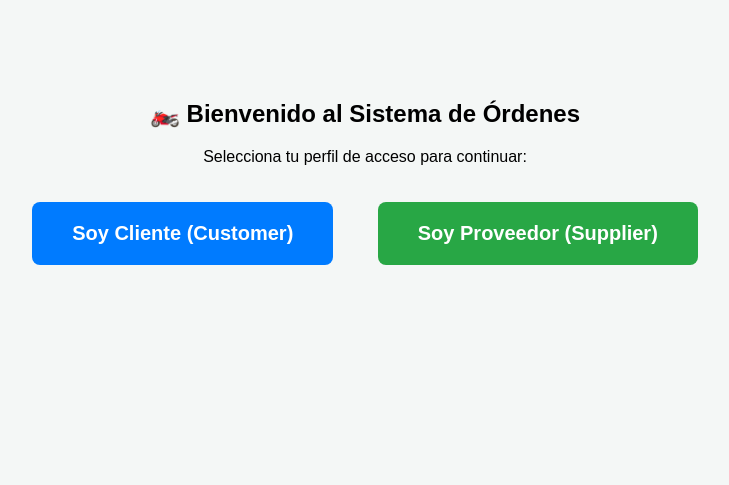
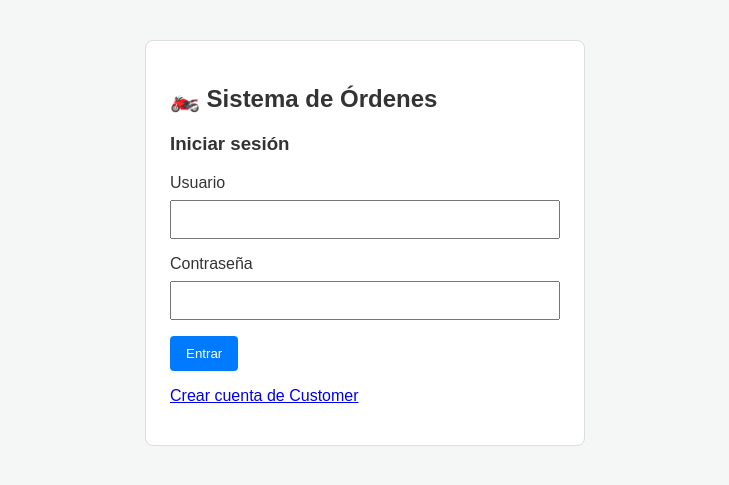
Before and after one commit to Erichjcb/sistema_de_ordenes_motos, a PHP site: page /index.php?acceso=login in a window 1280 px wide. Shown: the top 485 px of the page, without its empty margins (275-1004 px from the left). Run offline with PHP 8.4, Linux system fonts and the light colour scheme.

Commit message:
MEJORAS CON COPILOT V1 - Cuentas y permisos

```diff
--- /dev/null
+++ b/controllers/AuthController.php
@@ -0,0 +1,106 @@
+<?php
+require_once 'models/UsuarioDAO.php';
+
+class AuthController {
+    private $dao;
+
+    public function __construct() {
+        $this->dao = new UsuarioDAO();
+    }
+
+    public function obtenerTokenCsrf() {
+        if (empty($_SESSION['token_csrf'])) {
+            $_SESSION['token_csrf'] = bin2hex(random_bytes(32));
+        }
+
+        return $_SESSION['token_csrf'];
+    }
+
+    public function manejarPeticiones() {
+        if ($_SERVER['REQUEST_METHOD'] !== 'POST' || empty($_POST['auth_action'])) {
+            return;
+        }
+
+        $token = $_POST['token_csrf'] ?? '';
+        if (!is_string($token) || !hash_equals($this->obtenerTokenCsrf(), $token)) {
+            http_response_code(400);
+            exit('Solicitud inválida. Recarga la página e inténtalo de nuevo.');
+        }
+
+        $accion = $_POST['auth_action'];
+
+        if ($accion === 'logout') {
+            $_SESSION = [];
+            session_regenerate_id(true);
+            header('Location: index.php');
+            exit;
+        }
+
+        if ($accion === 'login') {
+            $usuarioInput = $_POST['usuario'] ?? '';
+            $passwordInput = $_POST['contrasena'] ?? '';
+            $usuario = is_string($usuarioInput) ? trim($usuarioInput) : '';
+            $contrasena = is_string($passwordInput) ? $passwordInput : '';
+            $cuenta = $this->dao->buscarPorUsuario($usuario);
+
+            if (!$cuenta || !password_verify($contrasena, $cuenta['password_hash'])) {
+                $_SESSION['mensaje'] = 'Usuario o contraseña incorrectos.';
+                $_SESSION['tipo_mensaje'] = 'error';
+                header('Location: index.php?acceso=login');
+                exit;
+            }
+
+            session_regenerate_id(true);
+            $_SESSION['usuario'] = [
+                'id' => (int) $cuenta['id'],
+                'usuario' => $cuenta['usuario'],
+                'rol' => $cuenta['rol']
+            ];
+            unset($_SESSION['token_csrf']);
+            header('Location: index.php?rol=' . ($cuenta['rol'] === 'proveedor' ? 'proveedor' : 'cliente'));
+            exit;
+        }
+
+        if ($accion === 'registro') {
+            $usuarioInput = $_POST['usuario'] ?? '';
+            $passwordInput = $_POST['contrasena'] ?? '';
+            $confirmationInput = $_POST['confirmacion'] ?? '';
+            $usuario = is_string($usuarioInput) ? trim($usuarioInput) : '';
+            $contrasena = is_string($passwordInput) ? $passwordInput : '';
+            $confirmacion = is_string($confirmationInput) ? $confirmationInput : '';
+
+            if (!preg_match('/^[a-zA-Z0-9_.-]{3,50}$/', $usuario)) {
+                $_SESSION['mensaje'] = 'El usuario debe tener entre 3 y 50 caracteres: letras, números, punto, guion o guion bajo.';
+                $_SESSION['tipo_mensaje'] = 'error';
+                header('Location: index.php?acceso=registro');
+                exit;
+            }
+
+            if (strlen($contrasena) < 8) {
+                $_SESSION['mensaje'] = 'La contraseña debe tener al menos 8 caracteres.';
+                $_SESSION['tipo_mensaje'] = 'error';
+                header('Location: index.php?acceso=registro');
+                exit;
+            }
+
+            if ($contrasena !== $confirmacion) {
+                $_SESSION['mensaje'] = 'Las contraseñas no coinciden.';
+                $_SESSION['tipo_mensaje'] = 'error';
+                header('Location: index.php?acceso=registro');
+                exit;
+            }
+
+            if (!$this->dao->registrarCliente($usuario, password_hash($contrasena, PASSWORD_DEFAULT))) {
+                $_SESSION['mensaje'] = 'Ese nombre de usuario ya está registrado.';
+                $_SESSION['tipo_mensaje'] = 'error';
+                header('Location: index.php?acceso=registro');
+                exit;
+            }
+
+            $_SESSION['mensaje'] = 'Cuenta creada. Ya puedes iniciar sesión.';
+            $_SESSION['tipo_mensaje'] = 'success';
+            header('Location: index.php?acceso=login');
+            exit;
+        }
+    }
+}
--- a/controllers/OrdenController.php
+++ b/controllers/OrdenController.php
@@ -9,16 +9,30 @@ class OrdenController {
     }
 
     public function manejarPeticiones() {
-        $rol = $_REQUEST['rol'] ?? 'inicio';
+        $usuario = $_SESSION['usuario'];
+        $rol = $usuario['rol'] === 'proveedor' ? 'proveedor' : 'cliente';
         $vista = $_REQUEST['vista'] ?? 'nueva';
 
         if ($_SERVER['REQUEST_METHOD'] === 'POST') {
             $accion = $_POST['accion'] ?? 'guardar';
+            $token = $_POST['token_csrf'] ?? '';
+            if (empty($_SESSION['token_csrf']) || !is_string($token) || !hash_equals($_SESSION['token_csrf'], $token)) {
+                http_response_code(400);
+                exit('Solicitud inválida. Recarga la página e inténtalo de nuevo.');
+            }
 
             // ACCIÓN: EL PROVEEDOR CAMBIA EL ESTADO
             if ($accion === 'cambiar_estado') {
-                $id_orden = $_POST['id_orden'];
-                $nuevo_estado = $_POST['nuevo_estado'];
+                if ($rol !== 'proveedor') {
+                    http_response_code(403);
+                    exit('No tienes permiso para cambiar estados.');
+                }
+                $id_orden = $_POST['id_orden'] ?? '';
+                $nuevo_estado = $_POST['nuevo_estado'] ?? '';
+                if (!in_array($nuevo_estado, ['Procesando', 'Confirmado', 'Enviado', 'Cancelado'], true)) {
+                    http_response_code(400);
+                    exit('Estado de orden inválido.');
+                }
                 $this->dao->actualizarEstado($id_orden, $nuevo_estado);
 
                 $_SESSION['mensaje'] = "✅ Estado actualizado a '$nuevo_estado'.";
@@ -29,6 +43,10 @@ class OrdenController {
 
             // ACCIÓN: EL CLIENTE GUARDA/ACTUALIZA UNA ORDEN
             if ($accion === 'guardar') {
+                if ($rol !== 'cliente') {
+                    http_response_code(403);
+                    exit('No tienes permiso para crear órdenes.');
+                }
                 $id          = $_POST['id'] ?? '';
                 $tipo        = $_POST['tipo'] ?? '';
                 $fecha       = $_POST['fecha'] ?? '';
@@ -54,10 +72,15 @@ class OrdenController {
                 }
 
                 if (!empty($id)) {
-                    $this->dao->actualizar($id, $ordenObj, $tipo);
+                    if (!$this->dao->actualizar($id, $ordenObj, $tipo, $usuario['id'])) {
+                        $_SESSION['mensaje'] = "⚠️ Solo puedes editar tus órdenes en estado Procesando.";
+                        $_SESSION['tipo_mensaje'] = "error";
+                        header("Location: index.php?rol=cliente&vista=seguimiento");
+                        exit;
+                    }
                     $_SESSION['mensaje'] = "✅ Orden actualizada exitosamente.";
                 } else {
-                    $this->dao->registrar($ordenObj, $tipo);
+                    $this->dao->registrar($ordenObj, $tipo, $usuario['id']);
                     $_SESSION['mensaje'] = "✅ Orden generada con éxito.";
                 }
 
@@ -68,10 +91,15 @@ class OrdenController {
         }
 
         // ACCIÓN: ELIMINAR
-        if (isset($_GET['eliminar'])) {
-            $this->dao->eliminar($_GET['eliminar']);
-            $_SESSION['mensaje'] = "✅ Orden eliminada correctamente.";
-            $_SESSION['tipo_mensaje'] = "success";
+        if ($_SERVER['REQUEST_METHOD'] === 'POST' && isset($_POST['eliminar'])) {
+            $customerId = $rol === 'cliente' ? $usuario['id'] : null;
+            if (!$this->dao->eliminar($_POST['eliminar'], $customerId)) {
+                $_SESSION['mensaje'] = "⚠️ No se pudo eliminar: solo se eliminan órdenes en estado Procesando.";
+                $_SESSION['tipo_mensaje'] = "error";
+            } else {
+                $_SESSION['mensaje'] = "✅ Orden eliminada correctamente.";
+                $_SESSION['tipo_mensaje'] = "success";
+            }
             header("Location: index.php?rol=$rol&vista=$vista");
             exit;
         }
@@ -79,26 +107,27 @@ class OrdenController {
 
     public function obtenerOrdenParaEditar() {
         if (isset($_GET['editar'])) {
-            return $this->dao->obtenerPorId($_GET['editar']);
+            return $this->dao->obtenerPorId($_GET['editar'], $_SESSION['usuario']['id']);
         }
         return null;
     }
 
     public function obtenerNumeroOrden() {
         if (isset($_GET['editar'])) {
-            $ordenEditar = $this->dao->obtenerPorId($_GET['editar']);
-            return $ordenEditar['num_orden'];
+            $ordenEditar = $this->dao->obtenerPorId($_GET['editar'], $_SESSION['usuario']['id']);
+            return $ordenEditar['num_orden'] ?? $this->dao->obtenerSiguienteNumeroOrden();
         }
         return $this->dao->obtenerSiguienteNumeroOrden();
     }
 
     public function listarOrdenes() {
-        return $this->dao->listar();
+        return $this->dao->listar($_SESSION['usuario']['rol'] === 'cliente' ? $_SESSION['usuario']['id'] : null);
     }
 
     // NUEVO: Buscar por N° Orden
     public function buscarOrdenPorNumero($num_orden) {
-        return $this->dao->buscarPorNumOrden($num_orden);
+        $customerId = $_SESSION['usuario']['rol'] === 'cliente' ? $_SESSION['usuario']['id'] : null;
+        return $this->dao->buscarPorNumOrden($num_orden, $customerId);
     }
 }
 ?>
--- a/index.php
+++ b/index.php
@@ -1,15 +1,36 @@
 <?php
 session_start();
+require_once 'controllers/AuthController.php';
+
+$authController = new AuthController();
+$authController->manejarPeticiones();
+
+if (empty($_SESSION['usuario'])) {
+    $authView = $_GET['acceso'] ?? 'inicio';
+    $csrfToken = $authController->obtenerTokenCsrf();
+    require_once 'views/acceso_view.php';
+    exit;
+}
+
+$usuarioActual = $_SESSION['usuario'];
+$rolPermitido = $usuarioActual['rol'] === 'proveedor' ? 'proveedor' : 'cliente';
+$rolSolicitado = $_GET['rol'] ?? $rolPermitido;
+
+if ($rolSolicitado !== $rolPermitido) {
+    header('Location: index.php?rol=' . $rolPermitido);
+    exit;
+}
+
 require_once 'controllers/OrdenController.php';
 
+$csrfToken = $authController->obtenerTokenCsrf();
 $controlador = new OrdenController();
 $controlador->manejarPeticiones();
 
-$rol = $_GET['rol'] ?? 'inicio';
+$rol = $rolSolicitado;
 
 if ($rol === 'cliente') {
-    // Definimos qué pestaña del cliente se va a mostrar (por defecto mostramos opciones)
-    $vista_cliente = $_GET['vista'] ?? 'opciones';
+    $vista_cliente = $_GET['vista'] ?? 'nueva';
 
     $ordenEditar          = $controlador->obtenerOrdenParaEditar();
     $numero_orden_mostrar = $controlador->obtenerNumeroOrden();
--- a/models/OrdenDAO.php
+++ b/models/OrdenDAO.php
@@ -5,55 +5,69 @@ require_once 'Ordenes.php';
 class OrdenDAO extends Conexion {
 
     // 1. GUARDAR (Create)
-    public function registrar($orden, $tipo) {
+    public function registrar($orden, $tipo, $customerId) {
         $conexion = $this->conectar();
-        $sql = "INSERT INTO ordenes (tipo, fecha, num_orden, producto, proveedor, cantidad, precio, num_cliente, destino, costo_envio, estado_orden, solicitud_cliente)
-                VALUES (?, ?, ?, ?, ?, ?, ?, ?, ?, ?, ?, ?)";
+        $sql = "INSERT INTO ordenes (tipo, fecha, num_orden, producto, proveedor, cantidad, precio, num_cliente, destino, costo_envio, estado_orden, solicitud_cliente, customer_id)
+                VALUES (?, ?, ?, ?, ?, ?, ?, ?, ?, ?, ?, ?, ?)";
         $stmt = $conexion->prepare($sql);
         return $stmt->execute([
             $tipo, $orden->getFecha(), $orden->getNumOrden(), $orden->getProducto(),
             $orden->getProveedor(), $orden->getCantidad(), $orden->getPrecio(),
             $orden->getNumCliente(), $orden->getDestino(), $orden->calcularCostoEnvio(),
-            $orden->getEstadoOrden(), $orden->getSolicitudCliente()
+            $orden->getEstadoOrden(), $orden->getSolicitudCliente(), $customerId
         ]);
     }
 
     // 2. LISTAR (Read)
-    public function listar() {
+    public function listar($customerId = null) {
         $conexion = $this->conectar();
-        $sql = "SELECT * FROM ordenes ORDER BY id DESC";
-        $stmt = $conexion->query($sql);
+        if ($customerId === null) {
+            $stmt = $conexion->query("SELECT * FROM ordenes ORDER BY id DESC");
+        } else {
+            $stmt = $conexion->prepare("SELECT * FROM ordenes WHERE customer_id = ? ORDER BY id DESC");
+            $stmt->execute([$customerId]);
+        }
         return $stmt->fetchAll(PDO::FETCH_ASSOC);
     }
 
     // 3. ELIMINAR (Delete)
-    public function eliminar($id) {
+    public function eliminar($id, $customerId = null) {
         $conexion = $this->conectar();
-        $sql = "DELETE FROM ordenes WHERE id = ?";
+        $sql = "DELETE FROM ordenes WHERE id = ? AND estado_orden = 'Procesando'";
+        $parametros = [$id];
+        if ($customerId !== null) {
+            $sql .= " AND customer_id = ?";
+            $parametros[] = $customerId;
+        }
         $stmt = $conexion->prepare($sql);
-        return $stmt->execute([$id]);
+        return $stmt->execute($parametros) && $stmt->rowCount() === 1;
     }
 
     // 4. BUSCAR UNA ORDEN POR ID (Para llenar el formulario)
-    public function obtenerPorId($id) {
+    public function obtenerPorId($id, $customerId = null) {
         $conexion = $this->conectar();
         $sql = "SELECT * FROM ordenes WHERE id = ?";
+        $parametros = [$id];
+        if ($customerId !== null) {
+            $sql .= " AND customer_id = ?";
+            $parametros[] = $customerId;
+        }
         $stmt = $conexion->prepare($sql);
-        $stmt->execute([$id]);
+        $stmt->execute($parametros);
         return $stmt->fetch(PDO::FETCH_ASSOC);
     }
 
     // 5. ACTUALIZAR TODO (Update)
-    public function actualizar($id, $orden, $tipo) {
+    public function actualizar($id, $orden, $tipo, $customerId) {
         $conexion = $this->conectar();
-        $sql = "UPDATE ordenes SET tipo=?, fecha=?, num_orden=?, producto=?, proveedor=?, cantidad=?, precio=?, num_cliente=?, destino=?, costo_envio=?, estado_orden=?, solicitud_cliente=? WHERE id=?";
+        $sql = "UPDATE ordenes SET tipo=?, fecha=?, num_orden=?, producto=?, proveedor=?, cantidad=?, precio=?, num_cliente=?, destino=?, costo_envio=?, estado_orden=?, solicitud_cliente=? WHERE id=? AND customer_id=? AND estado_orden='Procesando'";
         $stmt = $conexion->prepare($sql);
         return $stmt->execute([
             $tipo, $orden->getFecha(), $orden->getNumOrden(), $orden->getProducto(),
             $orden->getProveedor(), $orden->getCantidad(), $orden->getPrecio(),
             $orden->getNumCliente(), $orden->getDestino(), $orden->calcularCostoEnvio(),
             $orden->getEstadoOrden(), $orden->getSolicitudCliente(),
-            $id
+            $id, $customerId
         ]);
     }
 
@@ -70,11 +84,16 @@ class OrdenDAO extends Conexion {
     // ================= NUEVO PARA ESTA FASE ================= //
 
     // 7. BUSCAR POR NUMERO DE ORDEN (Para el Seguimiento del Cliente)
-    public function buscarPorNumOrden($num_orden) {
+    public function buscarPorNumOrden($num_orden, $customerId = null) {
         $conexion = $this->conectar();
         $sql = "SELECT * FROM ordenes WHERE num_orden = ?";
+        $parametros = [$num_orden];
+        if ($customerId !== null) {
+            $sql .= " AND customer_id = ?";
+            $parametros[] = $customerId;
+        }
         $stmt = $conexion->prepare($sql);
-        $stmt->execute([$num_orden]);
+        $stmt->execute($parametros);
         return $stmt->fetch(PDO::FETCH_ASSOC);
     }
 
--- /dev/null
+++ b/models/UsuarioDAO.php
@@ -0,0 +1,24 @@
+<?php
+require_once 'Conexion.php';
+
+class UsuarioDAO extends Conexion {
+    public function buscarPorUsuario($usuario) {
+        $conexion = $this->conectar();
+        $stmt = $conexion->prepare('SELECT id, usuario, password_hash, rol FROM usuarios WHERE usuario = ?');
+        $stmt->execute([$usuario]);
+        return $stmt->fetch(PDO::FETCH_ASSOC);
+    }
+
+    public function registrarCliente($usuario, $passwordHash) {
+        $conexion = $this->conectar();
+        $stmt = $conexion->prepare("INSERT INTO usuarios (usuario, password_hash, rol) VALUES (?, ?, 'cliente')");
+        try {
+            return $stmt->execute([$usuario, $passwordHash]);
+        } catch (PDOException $e) {
+            if ((int) ($e->errorInfo[1] ?? 0) === 1062) {
+                return false;
+            }
+            throw $e;
+        }
+    }
+}
--- /dev/null
+++ b/views/acceso_view.php
@@ -0,0 +1,60 @@
+<!DOCTYPE html>
+<html lang="es">
+<head>
+    <meta charset="UTF-8">
+    <title>Acceso - Sistema de Órdenes</title>
+    <style>
+        body { font-family: Arial, sans-serif; margin: 40px auto; max-width: 440px; background-color: #f4f7f6; color: #333; }
+        .caja { background: white; padding: 24px; border: 1px solid #ddd; border-radius: 8px; }
+        input { width: 100%; padding: 10px; margin: 8px 0 16px; box-sizing: border-box; }
+        button, .enlace { display: inline-block; padding: 10px 16px; border: 0; border-radius: 4px; background: #007bff; color: white; text-decoration: none; cursor: pointer; }
+        .alerta { padding: 12px; margin-bottom: 16px; border-radius: 4px; }
+        .error { background: #f8d7da; color: #721c24; }
+        .success { background: #d4edda; color: #155724; }
+    </style>
+</head>
+<body>
+    <div class="caja">
+        <h2>🏍️ Sistema de Órdenes</h2>
+
+        <?php if (isset($_SESSION['mensaje'])): ?>
+            <div class="alerta <?= htmlspecialchars($_SESSION['tipo_mensaje'] ?? 'error', ENT_QUOTES, 'UTF-8') ?>">
+                <?= htmlspecialchars($_SESSION['mensaje'], ENT_QUOTES, 'UTF-8') ?>
+            </div>
+            <?php unset($_SESSION['mensaje'], $_SESSION['tipo_mensaje']); ?>
+        <?php endif; ?>
+
+        <?php if ($authView === 'registro'): ?>
+            <h3>Crear cuenta de Customer</h3>
+            <form method="POST" action="index.php">
+                <input type="hidden" name="auth_action" value="registro">
+                <input type="hidden" name="token_csrf" value="<?= htmlspecialchars($csrfToken, ENT_QUOTES, 'UTF-8') ?>">
+                <label for="usuario">Usuario</label>
+                <input id="usuario" name="usuario" required minlength="3" maxlength="50" autocomplete="username">
+                <label for="contrasena">Contraseña (mínimo 8 caracteres)</label>
+                <input id="contrasena" type="password" name="contrasena" required minlength="8" autocomplete="new-password">
+                <label for="confirmacion">Confirmar contraseña</label>
+                <input id="confirmacion" type="password" name="confirmacion" required minlength="8" autocomplete="new-password">
+                <button type="submit">Registrarme</button>
+            </form>
+            <p><a href="index.php?acceso=login">Ya tengo una cuenta</a></p>
+        <?php elseif ($authView === 'login'): ?>
+            <h3>Iniciar sesión</h3>
+            <form method="POST" action="index.php">
+                <input type="hidden" name="auth_action" value="login">
+                <input type="hidden" name="token_csrf" value="<?= htmlspecialchars($csrfToken, ENT_QUOTES, 'UTF-8') ?>">
+                <label for="usuario">Usuario</label>
+                <input id="usuario" name="usuario" required autocomplete="username">
+                <label for="contrasena">Contraseña</label>
+                <input id="contrasena" type="password" name="contrasena" required autocomplete="current-password">
+                <button type="submit">Entrar</button>
+            </form>
+            <p><a href="index.php?acceso=registro">Crear cuenta de Customer</a></p>
+        <?php else: ?>
+            <p>Inicia sesión para administrar o consultar tus órdenes.</p>
+            <p><a class="enlace" href="index.php?acceso=login">Iniciar sesión</a></p>
+            <p><a href="index.php?acceso=registro">Registrarme como Customer</a></p>
+        <?php endif; ?>
+    </div>
+</body>
+</html>
```
Also changed, not shown: database/migracion_autenticacion.sql (added, +17 -0 lines), views/cliente_view.php (+14 -3 lines), views/proveedor_view.php (+6 -1 lines).
